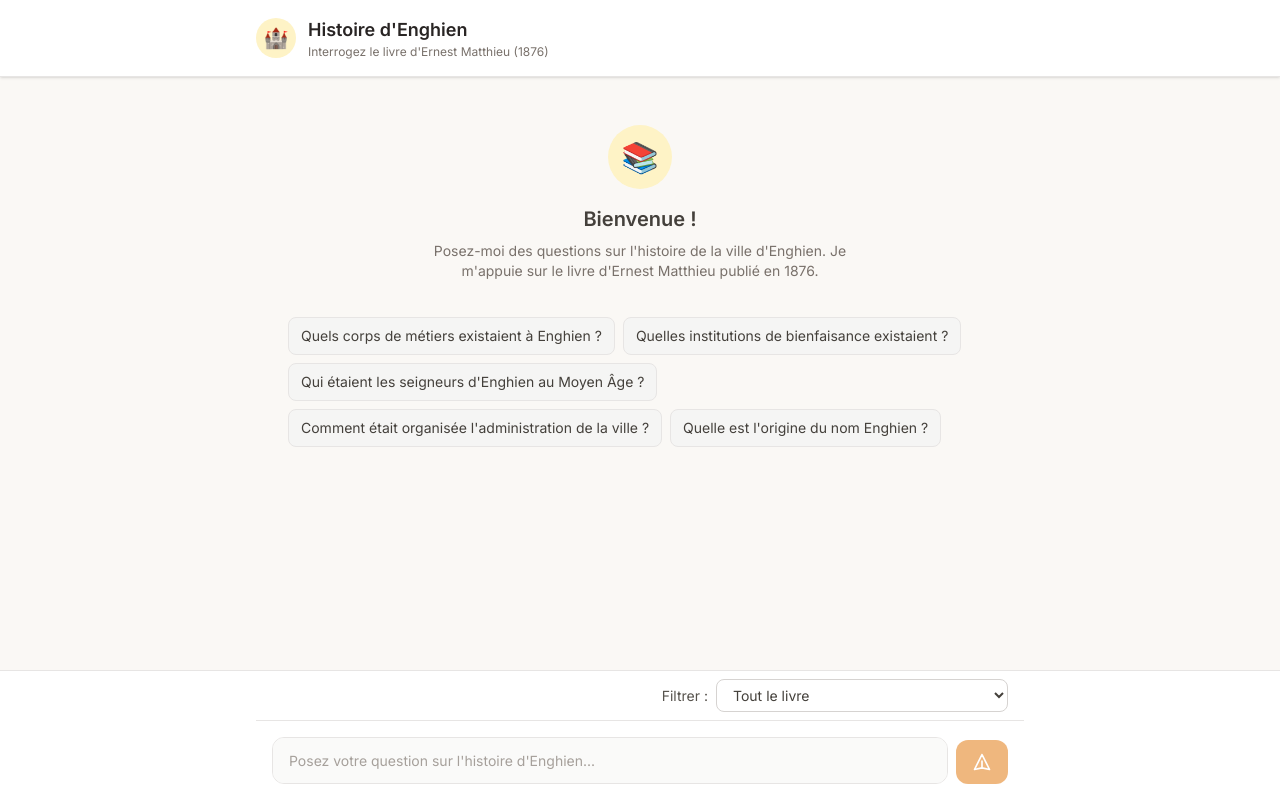
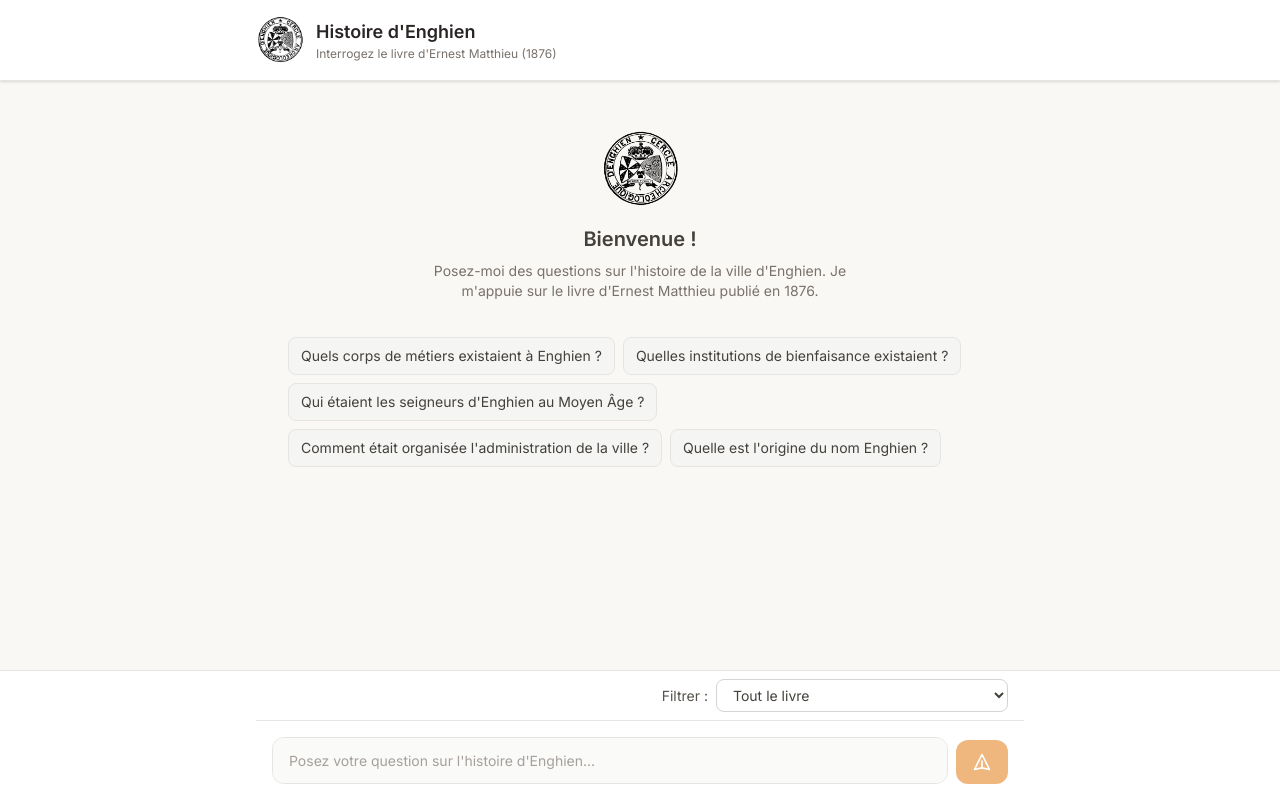
Before and after one commit to laurent7850/enghien-rag, a Next.js app: page /enghien in a window 1280 px wide. Built offline with nearby package versions, Linux system fonts and the light colour scheme.

Commit message:
Ajoute le logo du Cercle Royal Archéologique d'Enghien
- Remplace les emojis par le logo officiel du CRAE
- Ajoute les fichiers logo en PNG (standard et HD)

Co-Authored-By: Claude Opus 4.5 <noreply@anthropic.com>

```diff
--- a/components/chat/ChatContainer.tsx
+++ b/components/chat/ChatContainer.tsx
@@ -154,8 +154,12 @@ export function ChatContainer() {
         <div className="max-w-3xl mx-auto">
           <div className="flex items-center justify-between">
             <div className="flex items-center gap-3">
-              <div className="w-10 h-10 bg-amber-100 rounded-full flex items-center justify-center">
-                <span className="text-xl">🏰</span>
+              <div className="w-12 h-12 flex items-center justify-center">
+                <img
+                  src="/crae-logo.png"
+                  alt="Cercle Royal Archéologique d'Enghien"
+                  className="w-12 h-12 object-contain"
+                />
               </div>
               <div>
                 <h1 className="text-lg font-semibold text-stone-800">
@@ -188,8 +192,12 @@ export function ChatContainer() {
         <div className="max-w-3xl mx-auto py-4">
           {messages.length === 0 && !isLoading ? (
             <div className="px-4 py-8 text-center">
-              <div className="w-16 h-16 bg-amber-100 rounded-full flex items-center justify-center mx-auto mb-4">
-                <span className="text-3xl">📚</span>
+              <div className="w-20 h-20 flex items-center justify-center mx-auto mb-4">
+                <img
+                  src="/crae-logo.png"
+                  alt="Cercle Royal Archéologique d'Enghien"
+                  className="w-20 h-20 object-contain"
+                />
               </div>
               <h2 className="text-xl font-semibold text-stone-700 mb-2">
                 Bienvenue !
```
Also changed, not shown: public/crae-logo-hd.png (added), public/crae-logo.png (added).
